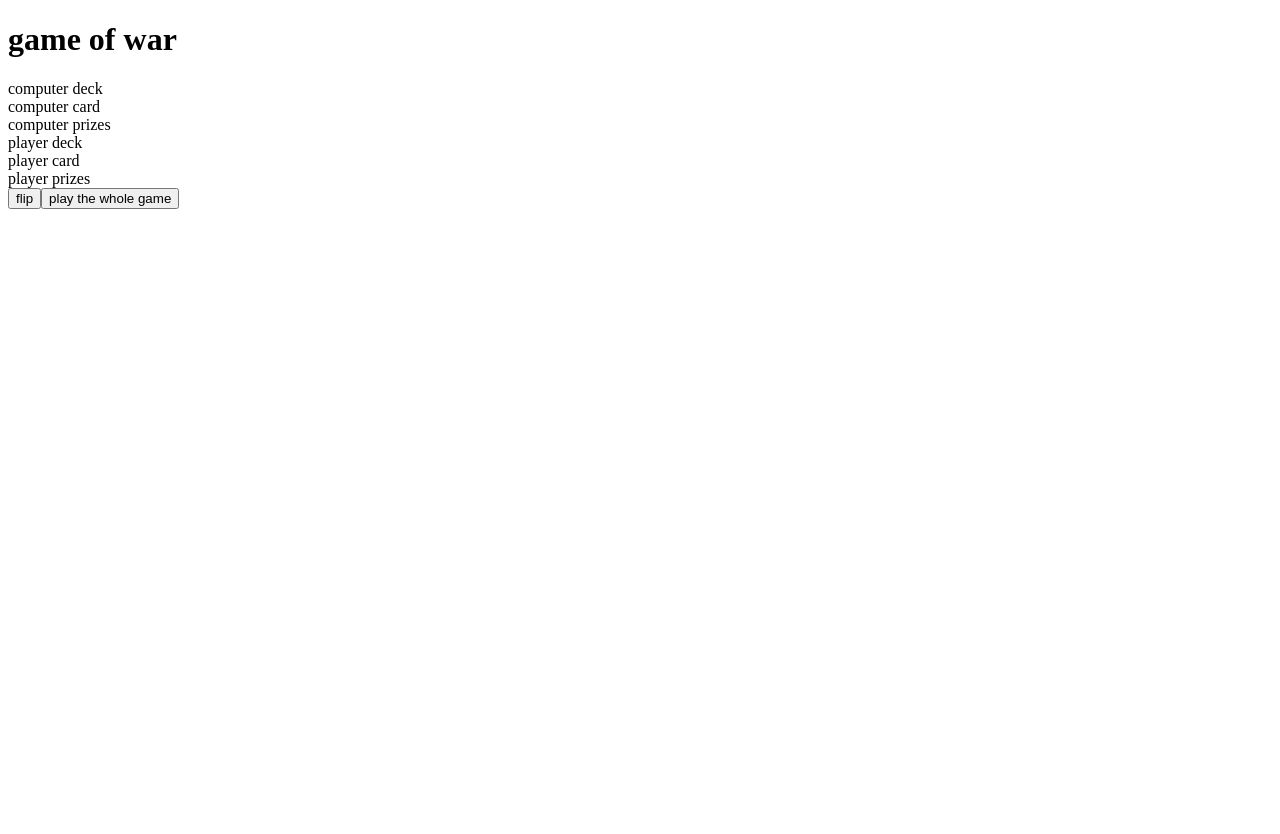
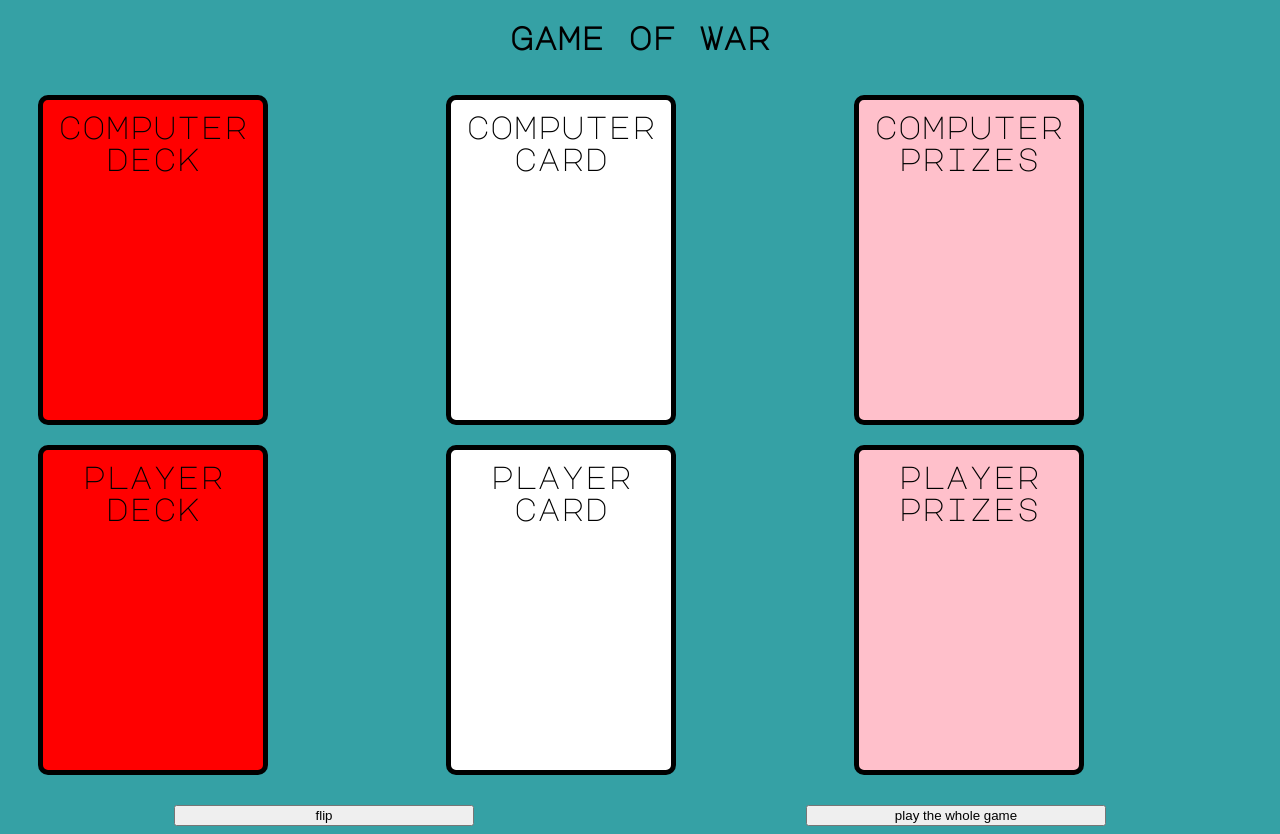
Before and after one commit to MatthewKLewis/project2, a plain HTML site: page index.html in a window 1280 px wide. Before the commit the page ends 800 px from the top, so only its background shows below. Drawn offline with Linux system fonts and the light colour scheme.

Commit message:
css is close to finished, except I want to center some elements later, the DOM queries are working as intended. Beginning logic for card-taking game mechanics

```diff
--- a/index.html
+++ b/index.html
@@ -18,8 +18,12 @@
         <div class = "prizes" id="playerPrizes">player prizes</div>
     </div>
 
-    <button onClick="flipCard()" id="flipCard">flip
-    <button onClick="playOut()" id="flipCard">play the whole game
+    <div class="buttons">
+        <button onClick="flipCard()" id="flipButton">flip
+        <button onClick="flipCard()" id="poButton">play the whole game
+    </div>
+
+
     <script src="script.js"></script>
 </body>
 </html>
--- a/script.js
+++ b/script.js
@@ -118,5 +118,19 @@ function flipCard() {
         playerCardImage.innerText = playerCardInPlay.number + " of " + playerCardInPlay.resolveSuit();
         computerCardImage.innerText = computerCardInPlay.number + " of " + computerCardInPlay.resolveSuit();
 
+        playerDeckImage.innerText = playerDeck.main.length;
+        computerDeckImage.innerText = computerDeck.main.length;
+
+        playerPrizesImage.innerText = playerDeck.winnings.length;
+        computerPrizesImage.innerText = computerDeck.winnings.length;
+
+        console.log("-----");
+        console.log("flipping cards...");
+        console.log("the player flipped..." + playerCardInPlay.number + " of " + playerCardInPlay.suit);
+        console.log("the computer flipped..." + computerCardInPlay.number + " of " + computerCardInPlay.suit);
+
+        if (playerCardInPlay.number > computerCardInPlay.number) {
+
+
     }
 }
--- a/style.css
+++ b/style.css
@@ -0,0 +1,60 @@
+body { text-align: center; font-family: Major Mono Display; background-color: rgb(53, 161, 165);}
+
+.gameBoard {
+    display: grid;
+    grid-template-columns: auto auto auto;
+    grid-template-rows: auto auto;
+    padding: 10px;
+    margin: 10px;
+}
+
+.deck {
+    width: 200px;
+    height: 300px;
+    background-color: red;
+    padding: 10px;
+    margin: 10px;
+    border-radius: 10px;
+    border: 5px solid black;
+    font-size: 32px;
+}
+
+.card {
+    width: 200px;
+    height: 300px;
+    background-color: white;
+    padding: 10px;
+    margin: 10px;
+    border-radius: 10px;
+    border: 5px solid black;
+    font-size: 32px;
+    text-align: center;
+}
+
+.prizes {
+    width: 200px;
+    height: 300px;
+    background-color: pink;
+    padding: 10px;
+    margin: 10px;
+    border-radius: 10px;
+    border: 5px solid black;
+    font-size: 32px;
+}
+
+.buttons {
+    display: flex;
+    place-items: center;
+}
+
+#flipButton {
+    text-align: center;
+    width: 300px;
+    margin: 0 auto;
+}
+
+#poButton {
+    text-align: center;
+    width: 300px;
+    margin: 0 auto;
+}
```
